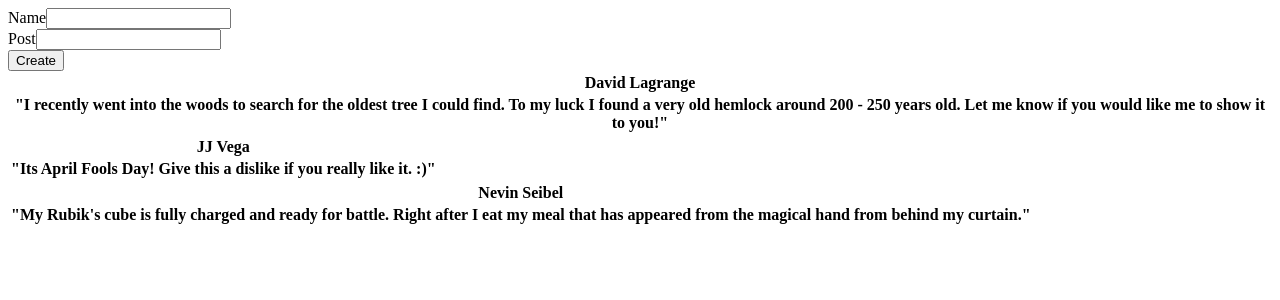
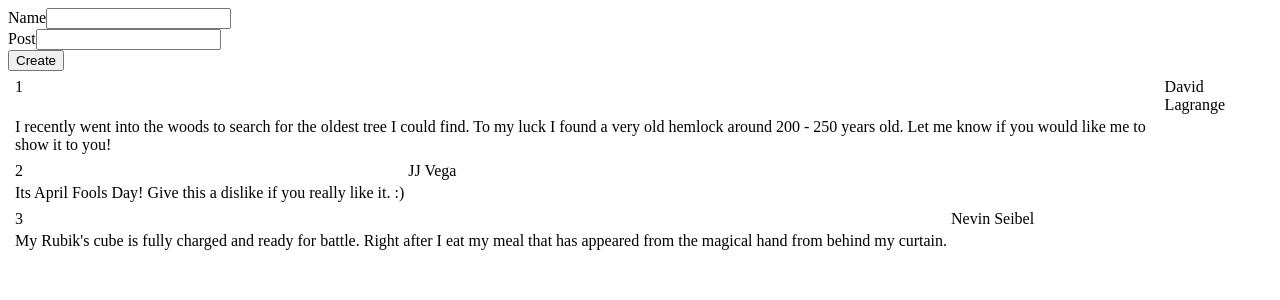
Before and after one commit to mightya4/SocialFeed, a React (Create React App) app: page / in a window 1280 px wide. Shown: the top 300 px of the page. Built offline with nearby package versions, Linux system fonts and the light colour scheme.

Commit message:
Created Post Initial Values in Post File + Created addNewPost Function to Set Post + Added Event Handler for Create Post Form Submission + Updated Display Post Table to Map Values Name and Post

```diff
--- a/src/App.jsx
+++ b/src/App.jsx
@@ -1,6 +1,5 @@
 import React, { useState } from "react";
-import CreatePost from './Components/Post/CreatePost'
-import DisplayPost from "./Components/Post/DisplayPosts";
+import Post from "./Components/Post/Post";
 function App() {
 
   const [name, setName] = useState([])
@@ -9,8 +8,7 @@ function App() {
 
   return(
     <div>
-        <CreatePost/>
-        <DisplayPost/>
+        <Post/>
     </div>
 );
 }
--- a/src/Components/Post/CreatePost.jsx
+++ b/src/Components/Post/CreatePost.jsx
@@ -15,11 +15,11 @@ const CreatePost = (props) => {
         <form onSubmit={handleCreatePost}>
             <div>
                 <label>Name</label>
-                <input type='text'></input>
+                <input type='text' value= {name} onChange={(event) => {setName(event.target.value)}}></input>
             </div>
             <div>
                 <label>Post</label>
-                <input type='text'></input>
+                <input type='text' value= {post} onChange={(event) => {setPost(event.target.value)}}></input>
             </div>
             <button type='submit'>Create</button>
         </form>
--- a/src/Components/Post/DisplayPosts.jsx
+++ b/src/Components/Post/DisplayPosts.jsx
@@ -2,42 +2,19 @@ const DisplayPost = (props) => {
 
     return(
         <div>
-            <table>
-                    <thead>
+            {props.parentPost.map((post, index) => {
+                return(
+                    <tr key={index}>
                         <tr>
-                            <th>David Lagrange</th>
+                            <td>{index + 1}</td>
+                            <td>{post.name}</td>
                         </tr>
-                    </thead>
-                    <tbody>
                         <tr>
-                            <th>"I recently went into the woods to search for the oldest tree I could find. To my luck I found a very old hemlock around 200 - 250 years old. Let me know if you would like me to show it to you!"</th>
+                            <td>{post.post}</td>
                         </tr>
-                    </tbody>
-            </table>
-            <table>
-                    <thead>
-                        <tr>
-                            <th>JJ Vega</th>
-                        </tr>
-                    </thead>
-                    <tbody>
-                        <tr>
-                            <th>"Its April Fools Day! Give this a dislike if you really like it. :)"</th>
-                        </tr>
-                    </tbody>
-            </table>
-            <table>
-                    <thead>
-                        <tr>
-                            <th>Nevin Seibel</th>
-                        </tr>
-                    </thead>
-                    <tbody>
-                        <tr>
-                            <th>"My Rubik's cube is fully charged and ready for battle. Right after I eat my meal that has appeared from the magical hand from behind my curtain."</th>
-                        </tr>
-                    </tbody>
-            </table>
+                    </tr>
+                );
+            })}
         </div>
     );
 }
--- a/src/Components/Post/Post.jsx
+++ b/src/Components/Post/Post.jsx
@@ -4,11 +4,18 @@ import DisplayPost from './DisplayPosts';
 
 const Post = (props) => {
 
-    const [post, setPost] = useState([]);
+    const [posts, setPost] = useState([{name: 'David Lagrange', post: "I recently went into the woods to search for the oldest tree I could find. To my luck I found a very old hemlock around 200 - 250 years old. Let me know if you would like me to show it to you!"}, {name: 'JJ Vega', post: "Its April Fools Day! Give this a dislike if you really like it. :)"}, {name: 'Nevin Seibel', post: "My Rubik's cube is fully charged and ready for battle. Right after I eat my meal that has appeared from the magical hand from behind my curtain."}]);
+    function addNewPost(post){
+        let tempPost = [...posts, post]
 
+        setPost(tempPost);
+    }
     return(
         <div>
-
+                <CreatePost parentPost={addNewPost}/>
+            <table>
+                <DisplayPost parentPost={posts}/>
+            </table>
         </div>
     );
 }
```
